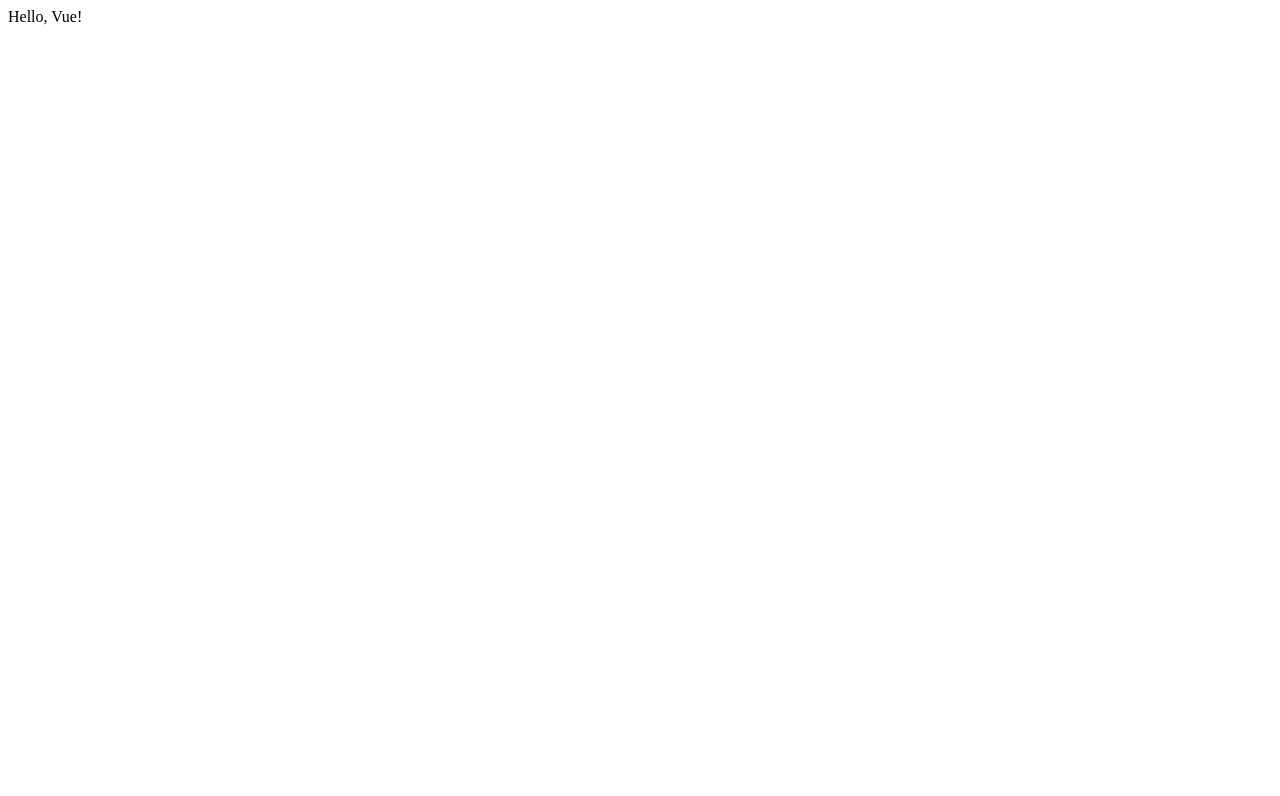
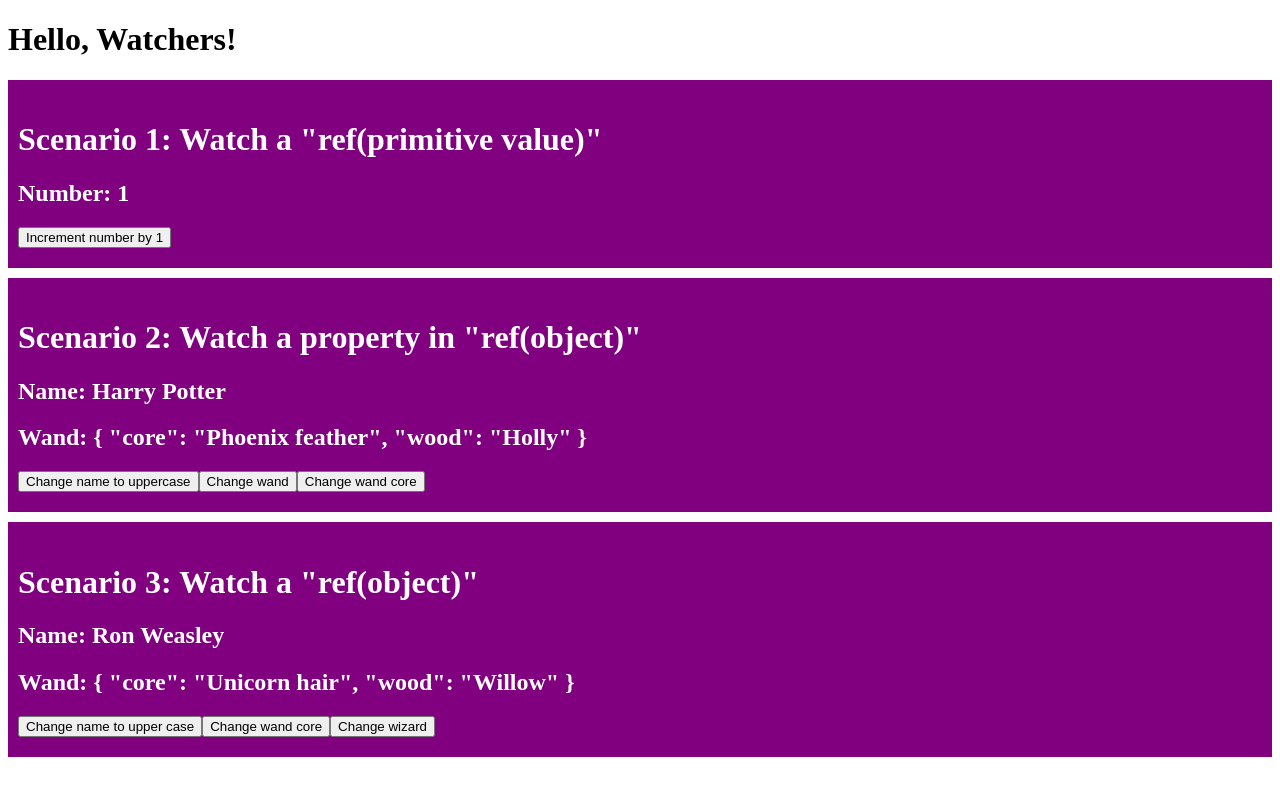
Before and after one commit to LdChambers/learn-vue-3-with-Landen, a Vue app: page / in a window 1280 px wide. Shown: the top 796 px of the page. Built offline with nearby package versions, Linux system fonts and the light colour scheme.

Commit message:
Watchers

```diff
--- a/src/App.vue
+++ b/src/App.vue
@@ -1,13 +1,135 @@
 <template>
-  <div>
-    Hello, Vue!
+  <h1>{{ message }}</h1>
+
+  <div class="card">
+    <h1>Scenario 1: Watch a "ref(primitive value)"</h1>
+    <h2>Number: {{ number }}</h2>
+    <button @click="number++">Increment number by 1</button>
   </div>
+
+  <div class="card">
+    <h1>Scenario 2: Watch a property in "ref(object)"</h1>
+    <h2>Name: {{ wizard1.name }}</h2>
+    <h2>Wand: {{ wizard1.wand }}</h2>
+    <button @click="wizard1.name = wizard1.name.toUpperCase()">Change name to uppercase</button>
+    <button @click="changeWizard1Wand">Change wand</button>
+    <button @click="wizard1.wand.core = 'Unicorn Hair'">Change wand core</button>
+  </div>
+
+  <div class="card">
+    <h1>Scenario 3: Watch a "ref(object)"</h1>
+    <h2>Name: {{ wizard2.name }}</h2>
+    <h2>Wand: {{ wizard2.wand }}</h2>
+    <button @click="wizard2.name = wizard2.name.toUpperCase()">
+      Change name to upper case
+    </button>
+    <button @click="wizard2.wand.core = 'Phoenix feather'">
+      Change wand core
+    </button>
+    <button @click="changeWizard">Change wizard</button>
+  </div>
+
 </template>
 
 <script setup>
+import { ref, watch } from 'vue'
+
+let message = ref('Hello, Watchers!')
+
+// Scenario 1: Watch a ref(primitive value), this is a common scenario.
+let number = ref(1)
+
+let stopWatch = watch(number, (newValue, oldValue) => {
+  console.log(
+    "Watch a ref(primitive value): number changes", newValue, oldValue
+  )
+  if (newValue > 5) {
+    stopWatch()
+  }
+}, { immediate: true }
+)
+
+// Scenario 2: Watch a property in a ref(object)
+let wizard1 = ref({
+  id: 1001,
+  name: 'Harry Potter',
+  house: 'Gryffindor',
+  age: 17,
+  wand: {
+    core: 'Phoenix feather',
+    wood: 'Holly'
+  }
+})
+
+function changeWizard1Wand() {
+  wizard1.value.wand = {
+    core: 'Dragon heartstring',
+    wood: 'Vine'
+  }
+}
+
+watch(() => wizard1.value.name, (newValue, oldValue) => {
+  console.log(
+    "Watch a property in ref(object): wizard1 name changes", newValue, oldValue
+  )
+})
+
+watch(() => wizard1.value.wand, (newValue, oldValue) => {
+  console.log(
+    "Watch a property in ref(object): wizard1 wand changes", newValue, oldValue
+  )
+}, { deep: true })
+
+// Scenario 3: Watch a ref(object)
+let wizard2 = ref({
+  id: 1003,
+  name: 'Ron Weasley',
+  house: 'Gryffindor',
+  age: 17,
+  wand: {
+    core: 'Unicorn hair',
+    wood: 'Willow'
+  }
+})
+
+function changeWizard() {
+  wizard2.value = {
+    id: 1002,
+    name: 'Hermione Granger',
+    house: 'Gryffindor',
+    age: 17,
+    wand: {
+      core: 'Dragon heartstring',
+      wood: 'Vine'
+    }
+  }
+}
+
+watch(wizard2, (newValue, oldValue) => {
+  console.log(
+    "Watch a ref(object): wizard2 changes", newValue, oldValue
+  )
+}, { deep: true })
+
+watch(
+  [number, () => wizard1.value.name, wizard2],
+  (newValue, oldValue) => {
+    console.log(
+      'Watch an array of ref(primitive value), a property of a ref(object), and a ref(object)'
+    )
+  },
+  {
+    deep: true
+  }
+)
 
 </script>
 
-<style lang="scss" scoped>
-
+<style scoped>
+.card {
+  background-color: purple;
+  color: white;
+  padding: 20px 10px;
+  margin-bottom: 10px;
+}
 </style>
```
